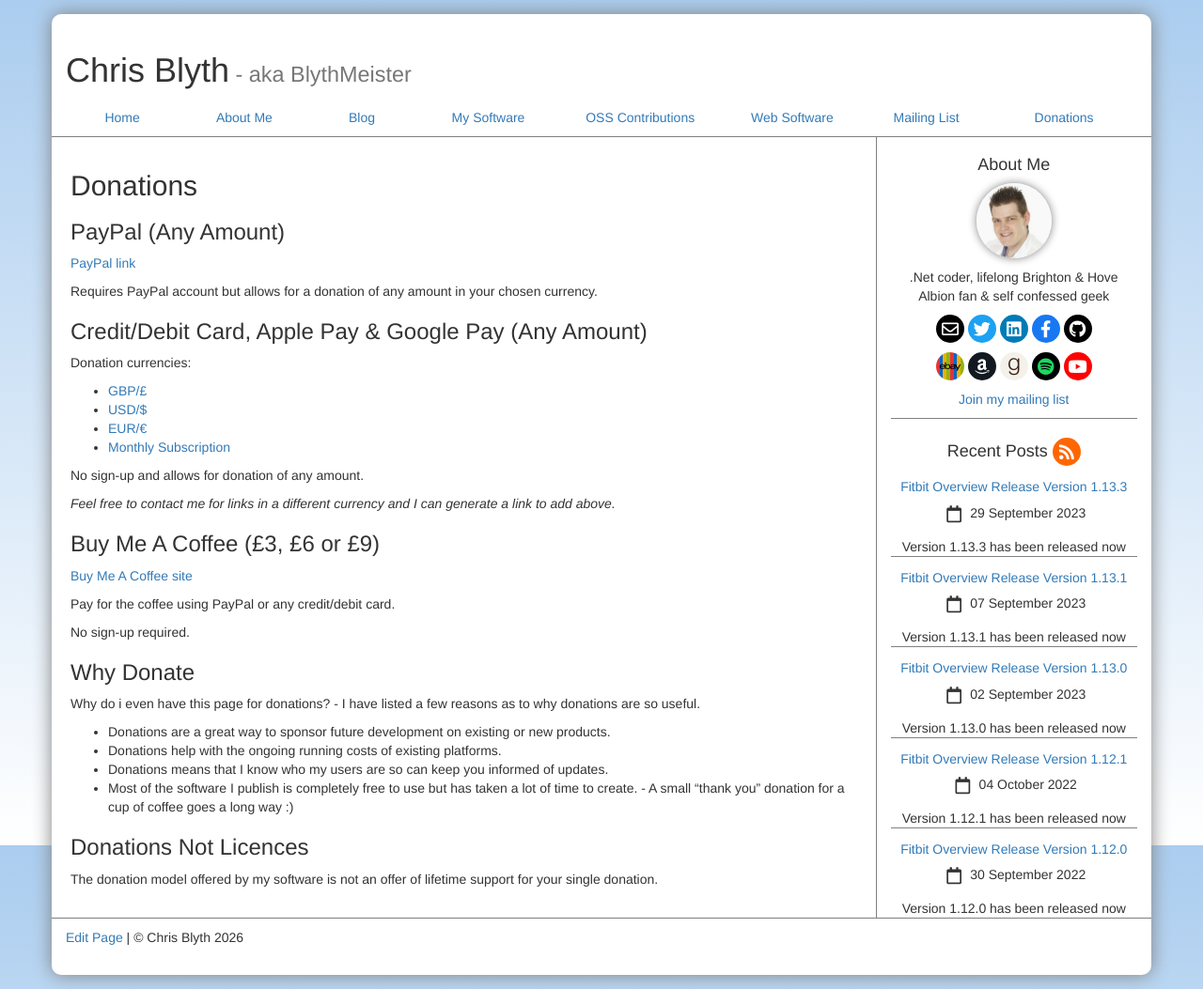
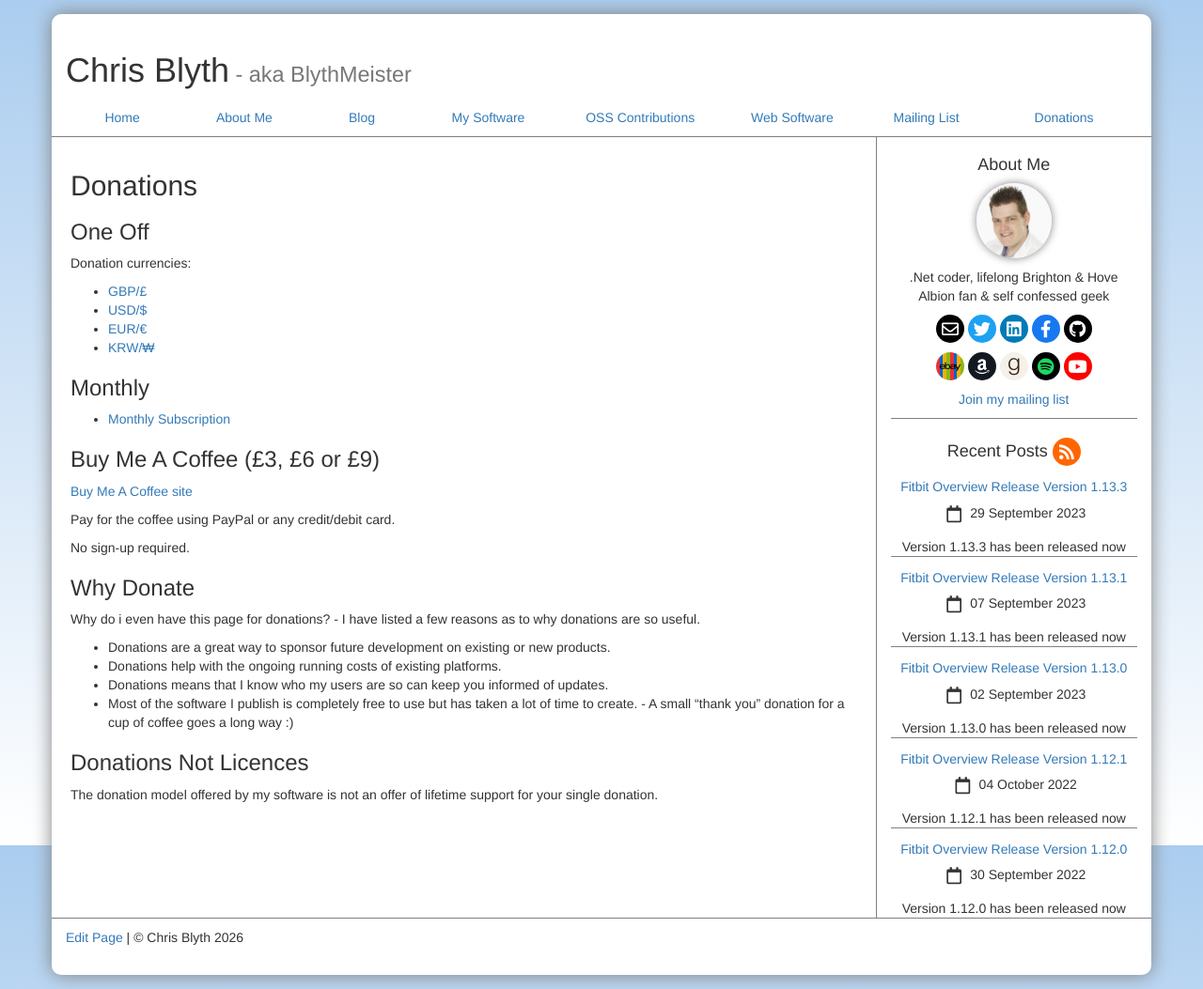
Before and after one commit to BlythMeister/blyth.me.uk, a Jekyll site: the page built from donations/index.md, in a window 1280 px wide. Shown: the whole page at 94% size. Built offline with Jekyll 4.4.1, drawn with Linux system fonts in a browser that asks for light colours; nearby versions of some CDN libraries.

Commit message:
Revise donation structure and add new currency
Updated donation options to include one-off and monthly donations, and added KRW currency support.

```diff
--- a/donations/index.md
+++ b/donations/index.md
@@ -5,24 +5,18 @@ description: "Supporter, Goodwill, Thank you or any other types of donation"
 
 ## Donations
 
-### PayPal (Any Amount)
-
-[PayPal link](https://www.paypal.me/BlythMeister)
-
-Requires PayPal account but allows for a donation of any amount in your chosen currency.
-
-### Credit/Debit Card, Apple Pay & Google Pay (Any Amount)
+### One Off
 
 Donation currencies:
 
 * [GBP/£](https://donate.stripe.com/4gw9Bzgyh0a03yo8ww)
 * [USD/$](https://donate.stripe.com/aEUfZXdm5aOE7OE8wx)
 * [EUR/€](https://donate.stripe.com/4gwcNLgyh9KA1qg6oq)
+* [KRW/₩](https://donate.stripe.com/bJe9ASctE95Th1l1oo4ko05)
+
+### Monthly
+
 * [Monthly Subscription](https://donate.stripe.com/28EdR8gJU3LzaCX0kk4ko03)
-
-No sign-up and allows for donation of any amount.
-
-_Feel free to contact me for links in a different currency and I can generate a link to add above._
 
 ### Buy Me A Coffee (£3, £6 or £9)
 
```
